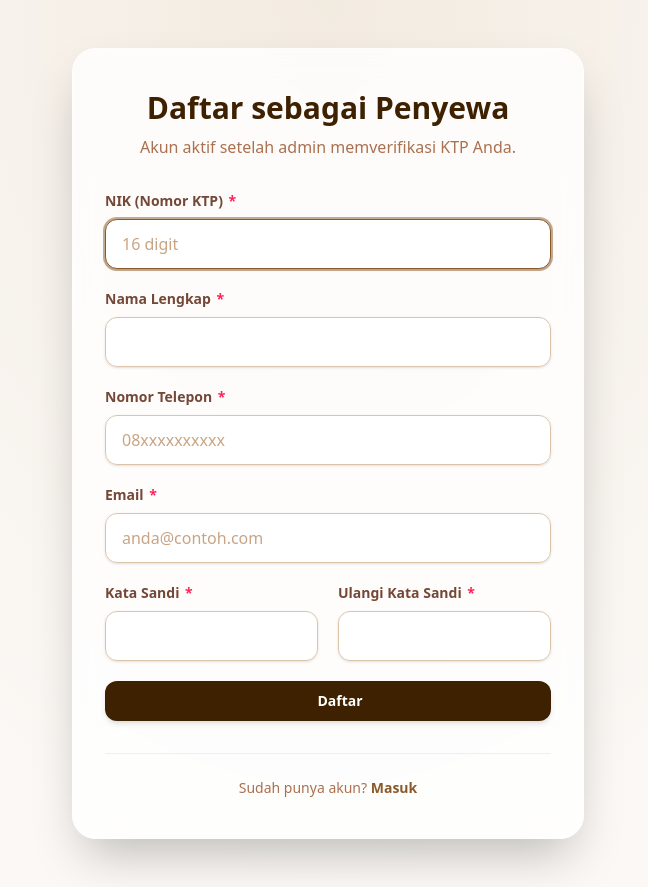
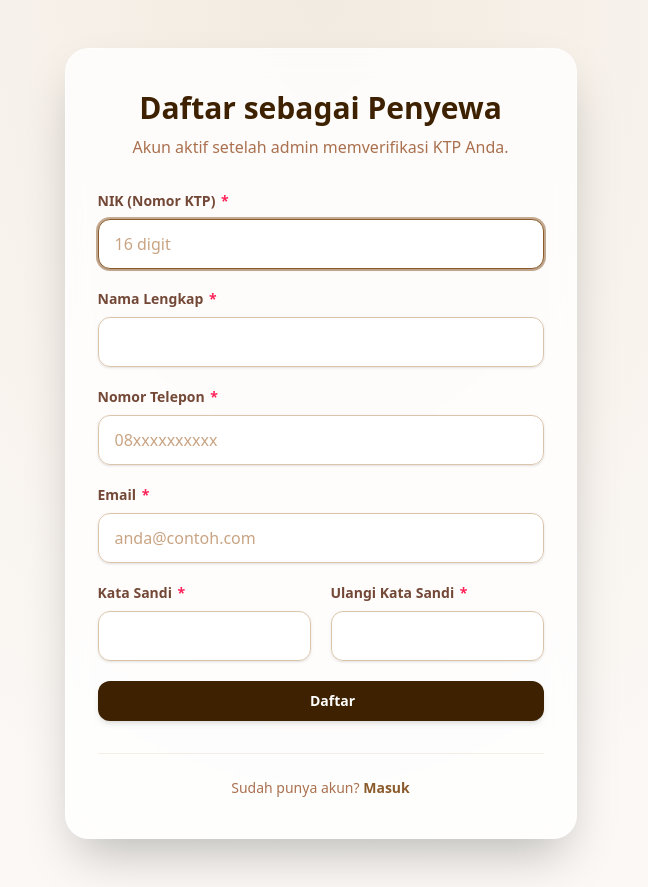
Before and after one commit to yohanajocelyn/certification, a Laravel app: page /register in a window 1280 px wide. Shown: the whole page, without its empty margins (312-960 px from the left). Run offline with Laravel 12, Linux system fonts and the light colour scheme; style sheets or scripts are compiled from the project's sources; some libraries are stand-ins or nearby versions; some web fonts are replaced.

Commit message:
Fix layout shift when the scrollbar appears

```diff
--- a/resources/css/app.css
+++ b/resources/css/app.css
@@ -23,8 +23,20 @@
     --color-tertiary: #d2b48c;
 }
 
+/* Always reserve the scrollbar's width: centered pages no longer jump sideways
+   when moving between a short page and one long enough to scroll. */
+html {
+    scrollbar-gutter: stable;
+}
+
 @view-transition {
     navigation: auto;
+}
+
+@media (prefers-reduced-motion: reduce) {
+    @view-transition {
+        navigation: none;
+    }
 }
 
 header {
--- a/resources/views/components/layout.blade.php
+++ b/resources/views/components/layout.blade.php
@@ -5,6 +5,7 @@
 <head>
     <meta charset="utf-8">
     <meta name="viewport" content="width=device-width, initial-scale=1">
+    <meta name="view-transition" content="same-origin">
     <title>{{ $title ? $title.' · '.config('app.name') : config('app.name') }}</title>
 
     <link rel="preconnect" href="https://fonts.bunny.net" crossorigin>
```
